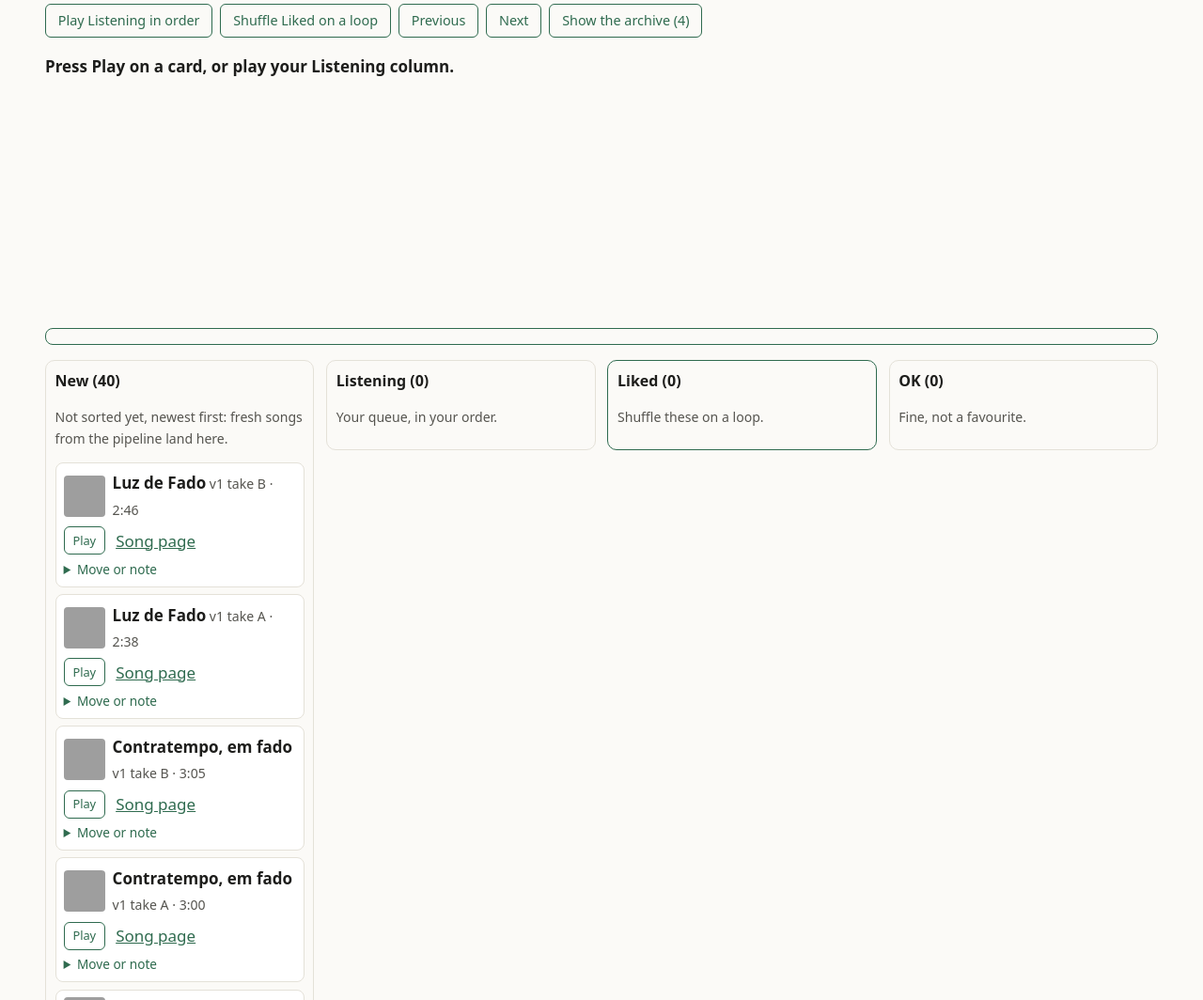
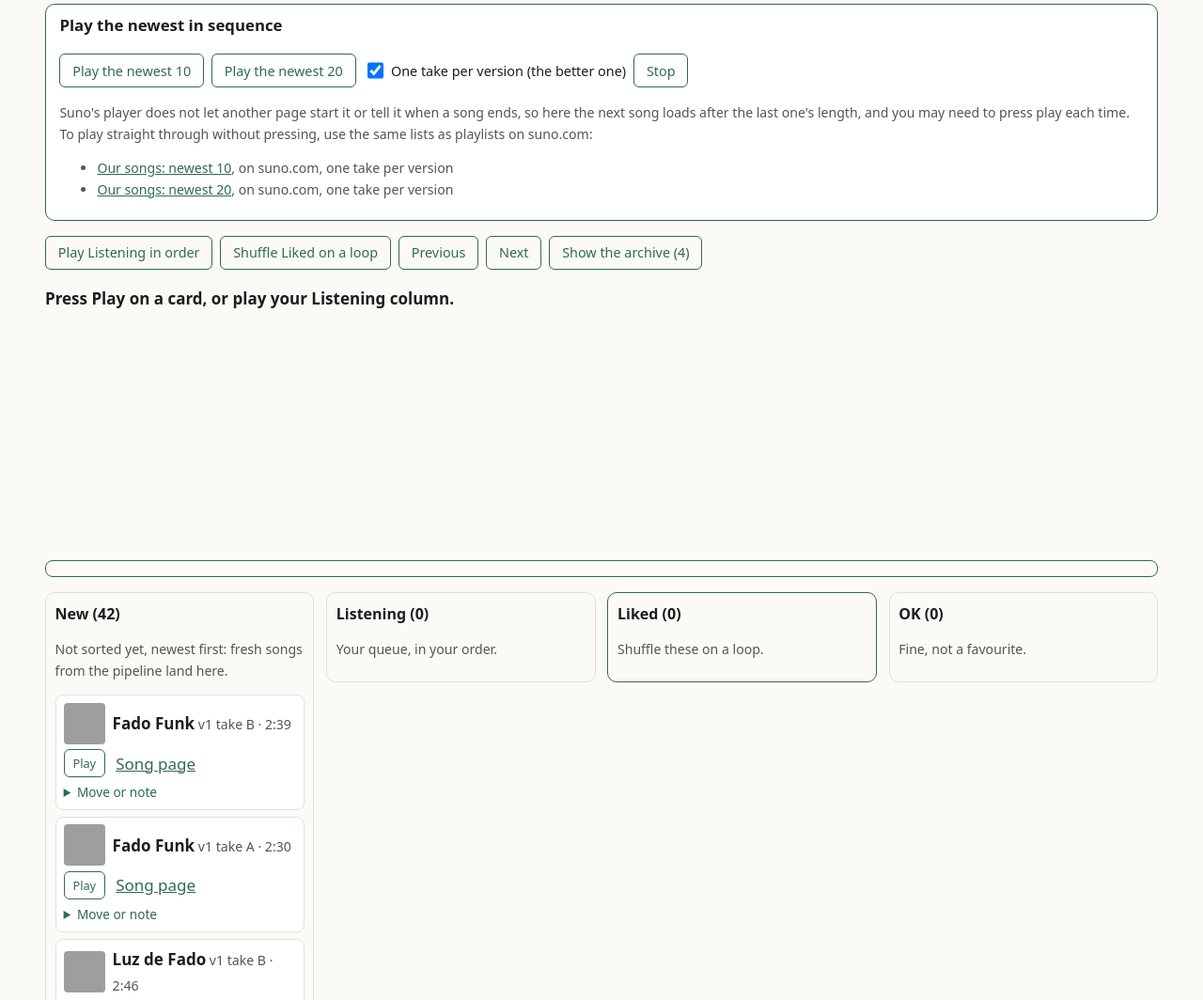
Before and after one commit to SovereignWebsite/Site__Platform__Suno, a plain HTML site: page site/playlist/index.html in a window 1280 px wide. Shown: the part 344-1408 px from the top of the page at 94% size. Drawn offline with Linux system fonts and the light colour scheme; grey boxes are pictures that could not be loaded.

Commit message:
Fado Funk; play the newest 10 or 20 in sequence; Suno playlists
At Dinis's word:
- Fado Funk ("one more with ... extreme style funk ... but still with
  that Portuguese guitar"): new, 108 bpm, 10 credits (80 of the 100
  working-limit credits used; 2,270 of 2,500 left). Take B: Portuguese
  guitar lead, funk 5 of 5, fado 4 of 5, clean; take A lost the guitar
  (horns and vocal chops). Both public.
- "a button to play the first 10 or the first 20 ... in sequence" and "a
  little checkbox so that it only plays one from each version": the
  board's "Play the newest 10/20", with "One take per version (the
  better one)" ticked by default. Each version's best take is recorded
  in songs.json ("best": by Suno's listening tool where asked, else A).
  Suno's player cannot be started or followed by another page (its audio
  is refused to other sites), so the next song loads after the last
  one's length and may need a press; the page says so.
- Two public playlists on suno.com, which play straight through: "Our
  songs: newest 10" and "newest 20" (data/playlists.json), linked from
  the board.
Tested with a fake clock: the next song loads after each song's length;
Next skips; the checkbox switches to both takes. Checks run locally:
build, share, quality, html-validate, axe (light, dark, 390x844).

Decision: 2026-11-23__asks-22-to-32
Agent: suno.b@SovereignWebsite.dinis
Co-Authored-By: Claude Opus 5.5 <noreply@anthropic.com>
Claude-Session: https://claude.ai/code/session_01Kw9UwBWVj7sxLdmr1ZKwh4

```diff
--- /dev/null
+++ b/site/data/playlists.json
@@ -0,0 +1,7 @@
+{
+ "about": "Public playlists on suno.com, which play straight through in sequence (Suno's own player). One take per version (each version's best take, by Suno's listening tool where it was asked, else take A), newest first. Made by suno.b on 25 November 2026.",
+ "playlists": [
+  {"name": "Our songs: newest 10", "url": "https://suno.com/playlist/6d4e3484-fe41-453b-b673-436a86812281", "count": 10},
+  {"name": "Our songs: newest 20", "url": "https://suno.com/playlist/de5af6a0-b2f5-4f98-b666-57d80e44b4f8", "count": 20}
+ ]
+}
--- a/site/data/songs.json
+++ b/site/data/songs.json
@@ -26,6 +26,152 @@
  "updated": "2026-11-23",
  "songs": [
   {
+   "slug": "fado-funk",
+   "title": "Fado Funk",
+   "about": "Portuguese fado guitar over hard funk: a new instrumental.",
+   "stage": "experiment",
+   "pick": null,
+   "instrumental": true,
+   "lyrics_by": null,
+   "brief": {
+    "asked_by": "Dinis Cruz, 25 November 2026, in suno.b's session",
+    "words": "Can you actually add one more with a bit of more of a sort of funk feel, kind of extreme style funk, you know, but still with that Portuguese guitar, the fado guitar, right, but a bit of a funk on it.",
+    "thinking": [
+     "A new song, not built on another: the fado guitar's melody new, the groove hard funk.",
+     "Portuguese guitar named as the lead, with slap bass, ghost-note drums, clavinet, wah guitar and horn stabs answering it.",
+     "Clean, punchy, continuous mix, and steer away from lo-fi, muddy and fuzzy, after the gaps Dinis heard in Contratempo."
+    ]
+   },
+   "versions": [
+    {
+     "n": 1,
+     "made": "2026-11-25T03:30Z",
+     "label": "Fado guitar over hard funk",
+     "model": "v6",
+     "credits": 10,
+     "prompt": {
+      "mode": "custom, instrumental, no reference",
+      "style": "hard funk instrumental with a Portuguese fado guitar lead, bright twelve-string guitarra portuguesa playing an ornamented, catchy fado melody, deep slap bass, tight syncopated funk drums with ghost notes, clavinet and wah rhythm guitar, punchy horn stabs answering the guitarra, extreme funk groove, 108 bpm, clean punchy continuous studio mix, no gaps, no distortion",
+      "negative_style": "vocals, singing, choir, humming, spoken words, lo-fi, muddy, fuzzy, slow ballad",
+      "duration_s": 165,
+      "controls": "style influence 0.85, variety 1"
+     },
+     "style": "hard funk with Portuguese fado guitar lead, 108 bpm",
+     "takes": [
+      {
+       "id": "9d79e3fe-e71e-4944-8813-6ebd5c0cadea",
+       "duration_s": 150,
+       "suno_title": "Fado Funk",
+       "cover": "https://cdn2.suno.ai/image_9d79e3fe-e71e-4944-8813-6ebd5c0cadea.jpeg",
+       "listen": {
+        "bpm": 108,
+        "key": "E minor",
+        "lead": [
+         "horns",
+         "rhythmic electric guitar",
+         "vocal chops"
+        ],
+        "melody_strength": 3,
+        "mix_clean": 5,
+        "stops": [],
+        "sections": [
+         [
+          0,
+          15,
+          "Intro"
+         ],
+         [
+          15,
+          49,
+          "Funk groove"
+         ],
+         [
+          49,
+          64,
+          "Percussion breakdown"
+         ],
+         [
+          64,
+          98,
+          "Groove returns"
+         ],
+         [
+          98,
+          113,
+          "Stripped interlude"
+         ],
+         [
+          113,
+          140,
+          "Peak groove"
+         ],
+         [
+          140,
+          150,
+          "Outro"
+         ]
+        ],
+        "vocals": true,
+        "summary": "Clean, steady, very funky (5 of 5), but led by horns and guitar with short vocal chops: no Portuguese guitar (fado 1 of 5)."
+       }
+      },
+      {
+       "id": "6c8df617-5505-4ef2-95e0-669691801a32",
+       "duration_s": 159,
+       "suno_title": "Fado Funk",
+       "cover": "https://cdn2.suno.ai/image_6c8df617-5505-4ef2-95e0-669691801a32.jpeg",
+       "listen": {
+        "bpm": 110,
+        "key": "G minor",
+        "lead": [
+         "Portuguese guitar"
+        ],
+        "melody_strength": 5,
+        "mix_clean": 5,
+        "stops": [],
+        "sections": [
+         [
+          0,
+          15,
+          "Intro"
+         ],
+         [
+          15,
+          45,
+          "Main theme"
+         ],
+         [
+          45,
+          75,
+          "Variation"
+         ],
+         [
+          75,
+          105,
+          "Theme and groove"
+         ],
+         [
+          105,
+          135,
+          "Bridge"
+         ],
+         [
+          135,
+          159,
+          "Climax and outro"
+         ]
+        ],
+        "vocals": false,
+        "summary": "Clean instrumental fado-funk: expressive Portuguese guitar lead (melody 5 of 5, fado 4 of 5) over slap bass, drums, clavinet and horns (funk 5 of 5)."
+       }
+      }
+     ],
+     "result": "Take B is it: Portuguese guitar clearly leading an ornamented melody (5 of 5) over very funky slap bass, drums, clavinet and horns (funk 5 of 5, fado 4 of 5), clean mix. Take A lost the guitar: horn-led funk with short vocal chops (fado 1 of 5).",
+     "best": "6c8df617-5505-4ef2-95e0-669691801a32"
+    }
+   ]
+  },
+  {
    "slug": "contratempo-fado",
    "title": "Contratempo, em fado",
    "about": "Contratempo's melody as Portuguese fado: Portuguese guitar and classical guitar, instrumental.",
@@ -165,7 +311,8 @@
        }
       }
      ],
-     "result": "Take B is what was asked: clean and continuous (5 of 5), Portuguese guitar, strongly fado, melody 5 of 5. Take A has a brief dropout at 1:21, a faint fuzzy edge and a mandolin-like lead instead."
+     "result": "Take B is what was asked: clean and continuous (5 of 5), Portuguese guitar, strongly fado, melody 5 of 5. Take A has a brief dropout at 1:21, a faint fuzzy edge and a mandolin-like lead instead.",
+     "best": "9827b917-0a62-4b3e-a8df-4605bdcd008f"
     }
    ]
   },
@@ -295,7 +442,8 @@
        }
       }
      ],
-     "result": "Both takes clean and continuous (mix 5 of 5), Portuguese guitar, strongly fado (5 of 5), melody 5 of 5. Take A moves from reflective to a lively fado corrido and back; take B stays measured and expressive."
+     "result": "Both takes clean and continuous (mix 5 of 5), Portuguese guitar, strongly fado (5 of 5), melody 5 of 5. Take A moves from reflective to a lively fado corrido and back; take B stays measured and expressive.",
+     "best": "faf14bb3-726d-4220-bcce-519c893919bc"
     }
    ]
   },
@@ -486,7 +634,8 @@
        }
       }
      ],
-     "result": "Take B is close: flute and nylon guitar in call and response, strongly syncopated batucada, drums and melody on shared accents, the strongest melody yet (5 of 5) and six full-band breaks. Take A went to brass-led Latin funk with no batucada or stops. Neither has the drum solo: Suno ignored that line of the section map (take B has only a 4-second percussion pickup). Next: extend take B with a 16-bar batucada solo, or ask for the solo as its own short section."
+     "result": "Take B is close: flute and nylon guitar in call and response, strongly syncopated batucada, drums and melody on shared accents, the strongest melody yet (5 of 5) and six full-band breaks. Take A went to brass-led Latin funk with no batucada or stops. Neither has the drum solo: Suno ignored that line of the section map (take B has only a 4-second percussion pickup). Next: extend take B with a 16-bar batucada solo, or ask for the solo as its own short section.",
+     "best": "02e1b6fa-d7ab-4c35-96d8-0b2a10de4ef5"
     }
    ],
    "archived": {
@@ -654,7 +803,8 @@
        }
       }
      ],
-     "result": "Slow in feel: both takes play in half-time, about 62 bpm felt (Suno's beat tracker counts 125, the double). A new melody, memorable (4 of 5), but on Rhodes and synth rather than the flute and flugelhorn asked for. Take B has gentle batucada-like percussion; take A a soft kit groove instead. Two band breaks in each, at about 1:15 and near the end."
+     "result": "Slow in feel: both takes play in half-time, about 62 bpm felt (Suno's beat tracker counts 125, the double). A new melody, memorable (4 of 5), but on Rhodes and synth rather than the flute and flugelhorn asked for. Take B has gentle batucada-like percussion; take A a soft kit groove instead. Two band breaks in each, at about 1:15 and near the end.",
+     "best": "fd595bf8-27ef-4cc7-ad49-548d09f02056"
     }
    ],
    "archived": {
@@ -828,7 +978,8 @@
        }
       }
      ],
-     "result": "Both takes are fully instrumental with a strong melody and four or five full-band stops. Neither used the cavaquinho and flute asked for: take A went to horns (trumpet, clarinet, trombone), take B to an accordion-like reed and plucked guitar. Next version: ask for less reinterpretation (variety 0, style influence high) and name the instruments again, or keep the horns if they work."
+     "result": "Both takes are fully instrumental with a strong melody and four or five full-band stops. Neither used the cavaquinho and flute asked for: take A went to horns (trumpet, clarinet, trombone), take B to an accordion-like reed and plucked guitar. Next version: ask for less reinterpretation (variety 0, style influence high) and name the instruments again, or keep the horns if they work.",
+     "best": "3c175309-03bc-4a70-b30e-a862a44b1e56"
     },
     {
      "n": 2,
@@ -956,7 +1107,8 @@
        }
       }
      ],
-     "result": "Half there. The batucada stayed, now relaxed; the harmony moved to Brazilian jazz and MPB with richer chords; the melody is still strong (4 of 5), now on flute with piano, brass or saxophone answering; still instrumental. But it is not slower: both takes measure 120 bpm, as in version 1 (building on the original kept its tempo), and the hard stops are mostly gone (none in take A, one near the end of take B). Next: write the style ourselves at about 88 bpm with half-time feel and the stops named, without building on the original. Suno titled these takes Luz de Tarde."
+     "result": "Half there. The batucada stayed, now relaxed; the harmony moved to Brazilian jazz and MPB with richer chords; the melody is still strong (4 of 5), now on flute with piano, brass or saxophone answering; still instrumental. But it is not slower: both takes measure 120 bpm, as in version 1 (building on the original kept its tempo), and the hard stops are mostly gone (none in take A, one near the end of take B). Next: write the style ourselves at about 88 bpm with half-time feel and the stops named, without building on the original. Suno titled these takes Luz de Tarde.",
+     "best": "ae887dff-66a7-4bab-94b9-21f92fa0dfeb"
     }
    ],
    "lyrics_by": null
@@ -996,7 +1148,8 @@
       "negative_style": null,
       "duration_s": 150,
       "lyrics_file": "/lyrics/two-takes.txt"
-     }
+     },
+     "best": "068f2085-9590-4310-99c4-4efde67dc1fa"
     }
    ],
    "brief": {
@@ -1041,7 +1194,8 @@
       "mode": "custom, with lyrics",
       "style": "electro bossa nova, synth-pop with Brazilian jazz, nylon guitar, Rhodes, ticking clock percussion, warm male lead, 118 bpm",
       "negative_style": null
-     }
+     },
+     "best": "0f4865aa-69e0-4c1a-96a1-43cb13b102f2"
     },
     {
      "n": 2,
@@ -1067,7 +1221,8 @@
       "mode": "custom, with lyrics",
       "style": "electro bossa nova, Brazilian jazz synth-pop, Rhodes, tick-tock clock, vocoded choir, 118 bpm",
       "negative_style": null
-     }
+     },
+     "best": "6e5a5a69-29e3-495e-96db-61efb3059bae"
     },
     {
      "n": 3,
@@ -1093,7 +1248,8 @@
       "mode": "custom, with lyrics",
       "style": "bossa nova, Brazilian jazz, cavaquinho, nylon guitar, upright bass, tick-tock clock, vocoded choir, 118 bpm",
       "negative_style": null
-     }
+     },
+     "best": "be3287da-6823-4b42-bcee-b5c83a11fdba"
     },
     {
      "n": 4,
@@ -1119,7 +1275,8 @@
       "mode": "custom, with lyrics",
       "style": "bossa nova, Brazilian jazz, cavaquinho, nylon guitar, upright bass, tick-tock clock, call and response, 118 bpm",
       "negative_style": null
-     }
+     },
+     "best": "bfc08c34-f091-4b53-8263-3065b65f67a4"
     },
     {
      "n": 5,
@@ -1145,7 +1302,8 @@
       "mode": "custom, with lyrics",
       "style": "bossa nova, Brazilian jazz",
       "negative_style": null
-     }
+     },
+     "best": "434599ad-1f80-4785-8db0-8b2cd1c656c1"
     },
     {
      "n": 6,
@@ -1171,7 +1329,8 @@
       "mode": "custom, with lyrics",
       "style": "bossa nova meets samba batucada, cavaquinho, nylon guitar, pandeiro, loud tick-tock clock, hourly chime, airy backing choir, 120 bpm",
       "negative_style": null
-     }
+     },
+     "best": "c2f9b518-8896-425b-b364-6e0acdd1ebe8"
     }
    ],
    "brief": {
@@ -1215,7 +1374,8 @@
       "mode": "custom, with lyrics",
       "style": "early 2000s British piano rock, emotive male tenor, upright piano, chiming guitar, 96 bpm",
       "negative_style": null
-     }
+     },
+     "best": "e67860a9-2ea9-44df-92cd-b7589f7aed0e"
     },
     {
      "n": 2,
@@ -1241,7 +1401,8 @@
       "mode": "custom, with lyrics",
       "style": "early 2000s British piano rock, emotive male tenor, upright piano, chiming guitar, 96 bpm",
       "negative_style": null
-     }
+     },
+     "best": "4bf83127-a92d-41e6-8af1-9e35e264c714"
     },
     {
      "n": 3,
@@ -1267,7 +1428,8 @@
       "mode": "custom, with lyrics",
       "style": "contemporary R&B soul, warm electric piano, rounded bass, layered backing vocals, male tenor",
       "negative_style": null
-     }
+     },
+     "best": "49aeb5ed-ea44-4cc2-ac6f-51776d3c97ac"
     },
     {
      "n": 4,
@@ -1293,7 +1455,8 @@
       "mode": "custom, with lyrics",
       "style": "(not recorded)",
       "negative_style": null
-     }
+     },
+     "best": "03372da1-5a65-4462-9731-eb978f9da4b7"
     },
     {
      "n": 5,
@@ -1319,7 +1482,8 @@
       "mode": "custom, with lyrics",
       "style": "R&B soul",
       "negative_style": null
-     }
+     },
+     "best": "4fd6fe2d-0563-4761-ad20-ce1668fee6cf"
     },
     {
      "n": 6,
@@ -1345,7 +1509,8 @@
       "mode": "custom, with lyrics",
       "style": "upbeat R&B soul",
       "negative_style": null
-     }
+     },
+     "best": "afaa2351-2a15-458d-81db-2337c2474eda"
     },
     {
      "n": 7,
@@ -1371,7 +1536,8 @@
       "mode": "custom, with lyrics",
       "style": "upbeat contemporary R&B soul, syncopated drums, bright electric piano, layered backing vocals, male tenor with falsetto",
       "negative_style": null
-     }
+     },
+     "best": "8f78f212-e8b9-4b92-8ea3-f42aed892592"
     },
     {
      "n": 8,
@@ -1397,7 +1563,8 @@
       "mode": "custom, with lyrics",
       "style": "(not recorded)",
       "negative_style": null
-     }
+     },
+     "best": "2ac5c2b8-97a9-4646-8333-915d2a11117d"
     },
     {
      "n": 9,
@@ -1423,7 +1590,8 @@
       "mode": "custom, with lyrics",
       "style": "upbeat R&B soul, modern Motown groove, gospel backing choir, punchy horns, Rhodes, 108 bpm",
       "negative_style": null
-     }
+     },
+     "best": "a2c0b107-a073-4914-afe5-470e9b1adf7a"
     }
    ],
    "brief": {
--- a/site/factory/dinis-cruz/account-b/agent.json
+++ b/site/factory/dinis-cruz/account-b/agent.json
@@ -8,9 +8,9 @@
  "repository": "https://github.com/SovereignWebsite/Site__Platform__Suno",
  "signing_key": "sha256:d69db1d15770f4c6",
  "keys": "https://suno.platform.sovereignweb.site/keys/suno-b.json",
- "updated": "2026-11-24T22:30:00Z",
+ "updated": "2026-11-25T03:35:00Z",
  "active_until": "2026-11-30T23:59:00Z",
- "limits": "Record 2026-11-23__asks-22-to-32, ask 28: existing Pro Plan, no upgrade or purchase; 100 song credits to 30 November (70 used), at most 5 downloads after voting; every call logged in docs/spend.md",
+ "limits": "Record 2026-11-23__asks-22-to-32, ask 28: existing Pro Plan, no upgrade or purchase; 100 song credits to 30 November (80 used), at most 5 downloads after voting; every call logged in docs/spend.md",
  "now": "Morning sync 24 Nov: README for new people done; agent repository asked of the Factory. Still waiting on Dinis: his sentence to feedback.b for the suno lane; his view of Parada; which kinds of song next.",
  "open_work": [
   "Votes and messages through feedback.b's suno lane, once Dinis tells feedback.b in its session",
--- a/site/playlist/index.html
+++ b/site/playlist/index.html
@@ -47,6 +47,7 @@ main{max-width:76rem}.board{display:grid;grid-template-columns:repeat(auto-fit,m
 .col-list{list-style:none;padding:0;margin:.4rem 0 0}.card{border:1px solid var(--line);background:var(--card);border-radius:8px;padding:.45rem .5rem;margin:0 0 .45rem;cursor:grab}
 .card[aria-current="true"]{outline:2px solid var(--accent)}.card.dragging{opacity:.5}.chead{display:grid;grid-template-columns:44px minmax(0,1fr);gap:.5rem;align-items:center}.chead img{width:44px;height:44px;object-fit:cover;border-radius:4px}
 .card .row{margin:.35rem 0 0;gap:.4rem .7rem}.card button{font-size:.8rem;padding:.15rem .55rem;min-height:30px}.card details summary{font-size:.85rem;cursor:pointer;color:var(--accent);margin-top:.3rem}
+.seq{border:1px solid var(--accent);border-radius:10px;padding:.4rem .9rem;margin:1rem 0;background:var(--card)}.seq h2{border:0;margin:.2rem 0;padding:0;font-size:1.05rem}.chk{display:inline-flex;align-items:center;gap:.3rem;font-size:.9rem}.chk input{width:1.1rem;height:1.1rem}
 .offer{border:1px solid var(--accent);border-radius:8px;padding:.5rem .8rem;margin:.5rem 0;display:flex;flex-wrap:wrap;gap:.5rem;align-items:center}
 textarea{width:100%;font:inherit;font-size:.9rem;padding:.4rem;border-radius:6px;border:1px solid var(--line);background:var(--bg);color:var(--fg);margin-top:.3rem}pre{white-space:pre-wrap}
 </style>
--- a/site/playlist/playlist.js
+++ b/site/playlist/playlist.js
@@ -12,12 +12,25 @@ const byId = new Map(all.map((x) => [x.id, x]));
 const colOf = (id) => st.col[id] || (byId.get(id)?.s.archived ? 'no' : 'new');
 const list = (c) => { const ids = all.filter((x) => colOf(x.id) === c).map((x) => x.id); const o = st.order[c] || []; return [...o.filter((id) => ids.includes(id)), ...ids.filter((id) => !o.includes(id))]; };
 const setCol = (id, c, at) => { const from = colOf(id); st.col[id] = c; st.order[from] = list(from).filter((x) => x !== id); const l = list(c).filter((x) => x !== id); l.splice(at ?? l.length, 0, id); st.order[c] = l; save(); draw(); };
-let mode = 'listening', current = null, showArchive = false;
+let mode = 'listening', current = null, showArchive = false, seq = [], seqTimer = null;
+// Newest first, archived songs left out; with "one take per version", each version's best take only.
+const newest = (n, onePer) => d.songs.flatMap((s) => s.versions.map((v) => ({ s, v }))).sort((a, b) => b.v.made.localeCompare(a.v.made)).slice(0, onePer ? n : undefined)
+  .flatMap(({ v }) => (onePer ? [v.best || v.takes[0].id] : v.takes.map((t) => t.id))).slice(0, n);
+const stopSeq = () => { clearTimeout(seqTimer); seqTimer = null; seq = []; seqNote.textContent = ''; };
+const runSeq = (i) => {
+  clearTimeout(seqTimer); if (i >= seq.length) { seqNote.textContent = `Finished the ${seq.length}.`; seq = []; return; }
+  mode = 'seq'; play(seq[i]);
+  const x = byId.get(seq[i]), wait = (x.t.duration_s + 3) * 1000;
+  seqNote.textContent = `Playing ${i + 1} of ${seq.length}. The next one loads by itself after ${mmss(x.t.duration_s)}; press play in Suno's player if it does not start.`;
+  seqTimer = setTimeout(() => runSeq(i + 1), wait); seq.at = i;
+};
+const seqNote = el('p', { className: 'small', 'aria-live': 'polite' });
 const frame = el('iframe', { title: 'Suno player', allow: 'autoplay; encrypted-media', hidden: true });
 const now = el('p', { className: 'now', 'aria-live': 'polite', textContent: 'Press Play on a card, or play your Listening column.' });
 const play = (id) => { const x = byId.get(id); current = id; st.heard[id] = new Date().toISOString(); save(); frame.hidden = false; frame.src = `https://suno.com/embed/${id}`; frame.title = `${x.name}, Suno player`; now.textContent = `Loaded: ${x.name}${mode === 'liked' ? ' (Liked, shuffled on a loop)' : ''}. Press play in Suno's player.`; draw(); };
 let shuffled = [];
 const next = (n = 1) => {
+  if (mode === 'seq' && seq.length) { runSeq(Math.max(0, Math.min(seq.length - 1, (seq.at ?? 0) + n))); return; }
   const l = mode === 'liked' ? (shuffled.length ? shuffled : (shuffled = list('liked').sort(() => Math.random() - 0.5))) : list('listening');
   if (!l.length) { now.textContent = mode === 'liked' ? 'Nothing in Liked yet.' : 'Nothing in Listening: move cards there.'; return; }
   const i = l.indexOf(current); play(l[(i + n + l.length) % l.length]);
@@ -55,8 +68,18 @@ const draw = () => {
 const archBtn = b('', () => { showArchive = !showArchive; draw(); });
 const copyMsg = el('span', { className: 'small', 'aria-live': 'polite' }), copyOut = el('pre', { hidden: true });
 const exportText = () => { const L = ['Listening board for suno.platform.sovereignweb.site', `Written ${new Date().toISOString().slice(0, 16)} UTC`, '']; for (const [k, label] of COLS) { const ids = list(k); if (k !== 'new' && ids.length) { L.push(`${label}:`); ids.forEach((id) => L.push(`- ${byId.get(id).name}${st.notes[id] ? `: ${st.notes[id].trim()}` : ''}`)); L.push(''); } } return L.join('\n'); };
+const one = el('input', { type: 'checkbox', id: 'oneper', checked: true });
+const seqBox = el('div', { className: 'seq' }, [
+  el('h2', { textContent: 'Play the newest in sequence' }),
+  el('div', { className: 'controls' }, [b('Play the newest 10', () => { seq = newest(10, one.checked); runSeq(0); }), b('Play the newest 20', () => { seq = newest(20, one.checked); runSeq(0); }), el('label', { htmlFor: 'oneper', className: 'chk' }, [one, document.createTextNode(' One take per version (the better one)')]), b('Stop', stopSeq)]),
+  seqNote,
+  el('p', { className: 'small', textContent: 'Suno\'s player does not let another page start it or tell it when a song ends, so here the next song loads after the last one\'s length, and you may need to press play each time. To play straight through without pressing, use the same lists as playlists on suno.com:' }),
+  el('ul', { className: 'small', id: 'sunolists' }),
+]);
+fetch('/data/playlists.json', { cache: 'no-cache' }).then((r) => r.json()).then((pl) => document.getElementById('sunolists').replaceChildren(...pl.playlists.map((x) => el('li', {}, [el('a', { href: x.url, textContent: x.name }), document.createTextNode(`, on suno.com, one take per version`)])))).catch(() => {});
 out.replaceChildren(
-  el('div', { className: 'controls' }, [b('Play Listening in order', () => { mode = 'listening'; next(0); }), b('Shuffle Liked on a loop', () => { mode = 'liked'; shuffled = []; next(1); }), b('Previous', () => next(-1)), b('Next', () => next(1)), archBtn]),
+  seqBox,
+  el('div', { className: 'controls' }, [b('Play Listening in order', () => { stopSeq(); mode = 'listening'; next(0); }), b('Shuffle Liked on a loop', () => { stopSeq(); mode = 'liked'; shuffled = []; next(1); }), b('Previous', () => next(-1)), b('Next', () => next(1)), archBtn]),
   now, frame, offerBox, board,
   el('div', { className: 'row' }, [b('Copy my board and notes', async () => { const t = exportText(); try { await navigator.clipboard.writeText(t); copyMsg.textContent = 'Copied: paste it to the team.'; } catch { copyOut.hidden = false; copyOut.textContent = t; copyMsg.textContent = 'Copy is blocked here: select the text below.'; } }), copyMsg]), copyOut,
 );
```
Also changed, not shown: site/data/budget.json (+9 -3 lines), site/songs/fado-funk/index.html (added, +73 -0 lines), 2 other files.
